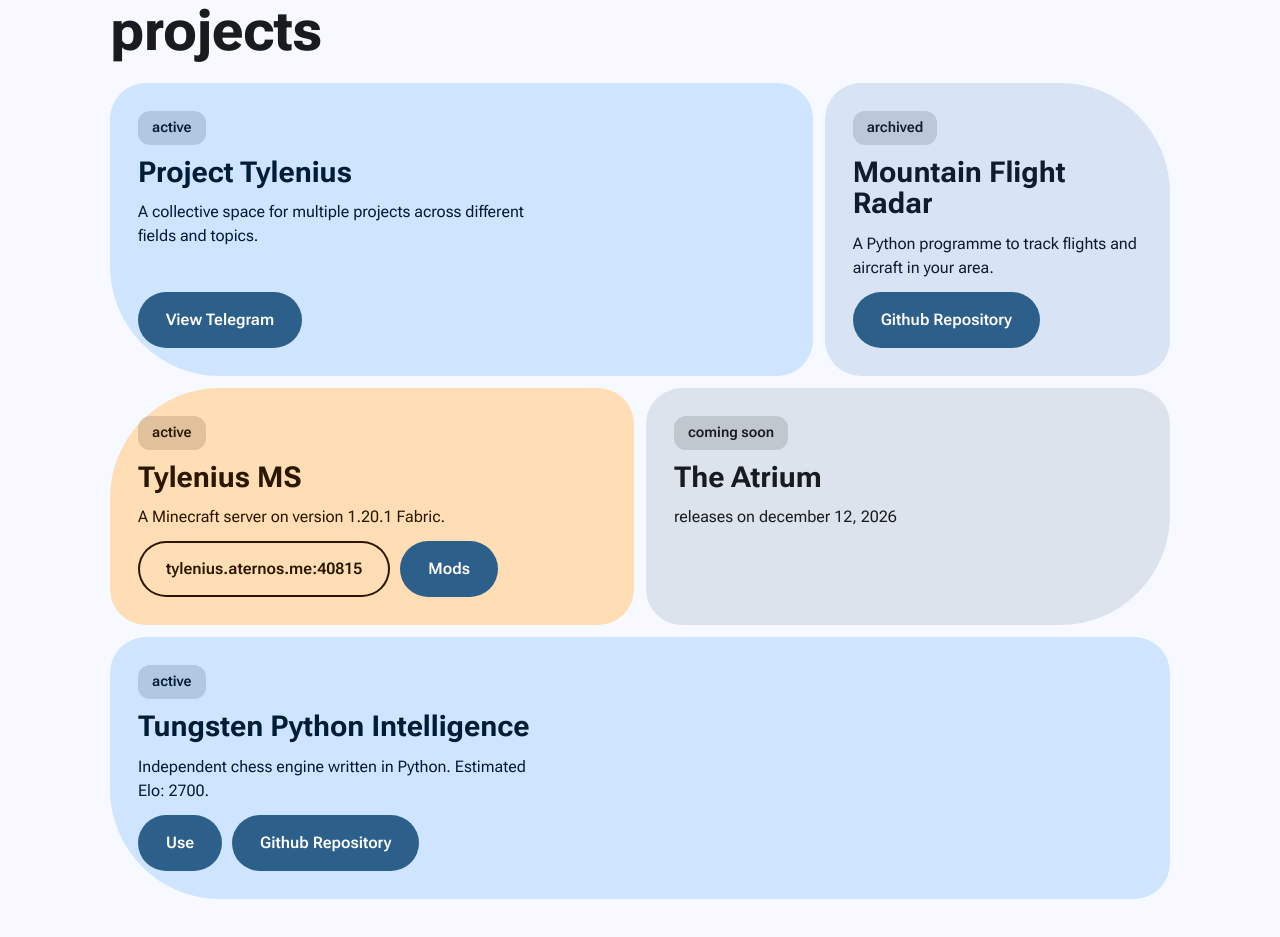
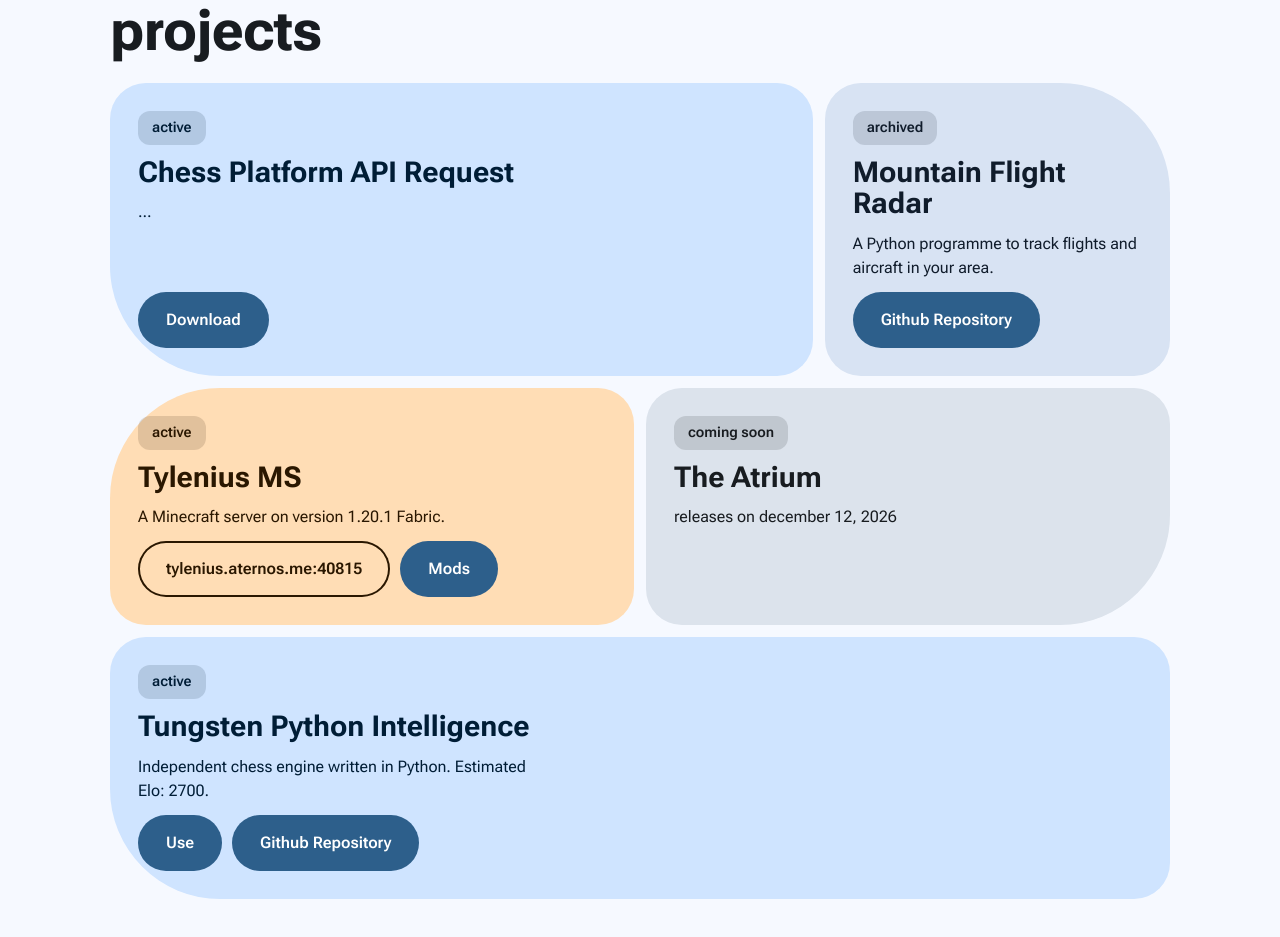
Before and after one commit to retrogen129/fks, a plain HTML site: page index.html in a window 1280 px wide. Shown: the part 995-1932 px from the top of the page. Drawn offline with Linux system fonts and the light colour scheme.

Commit message:
Update index.html

```diff
--- a/index.html
+++ b/index.html
@@ -140,8 +140,8 @@ footer{margin-top:72px;color:var(--on-var);font-size:.95rem;display:flex;flex-wr
     <script>
 
 var PROJECTS=[
-  {title:"Project Tylenius",status:"active",text:"A collective space for multiple projects across different fields and topics.",
-   links:[{label:"View Telegram",href:"https://telegram.dog/tylenius",primary:true}]},
+  {title:"Chess Platform API Request",status:"active",text:"...",
+   links:[{label:"Download",href:"https://tyleni.com/cpar",primary:true}]},
   {title:"Mountain Flight Radar",status:"archived",text:"A Python programme to track flights and aircraft in your area.",
   links:[{label:"Github Repository",href:"https://github.com/retroggen/mountain",primary:true}]},
   {title:"Tylenius MS",status:"active",text:"A Minecraft server on version 1.20.1 Fabric.",
```
